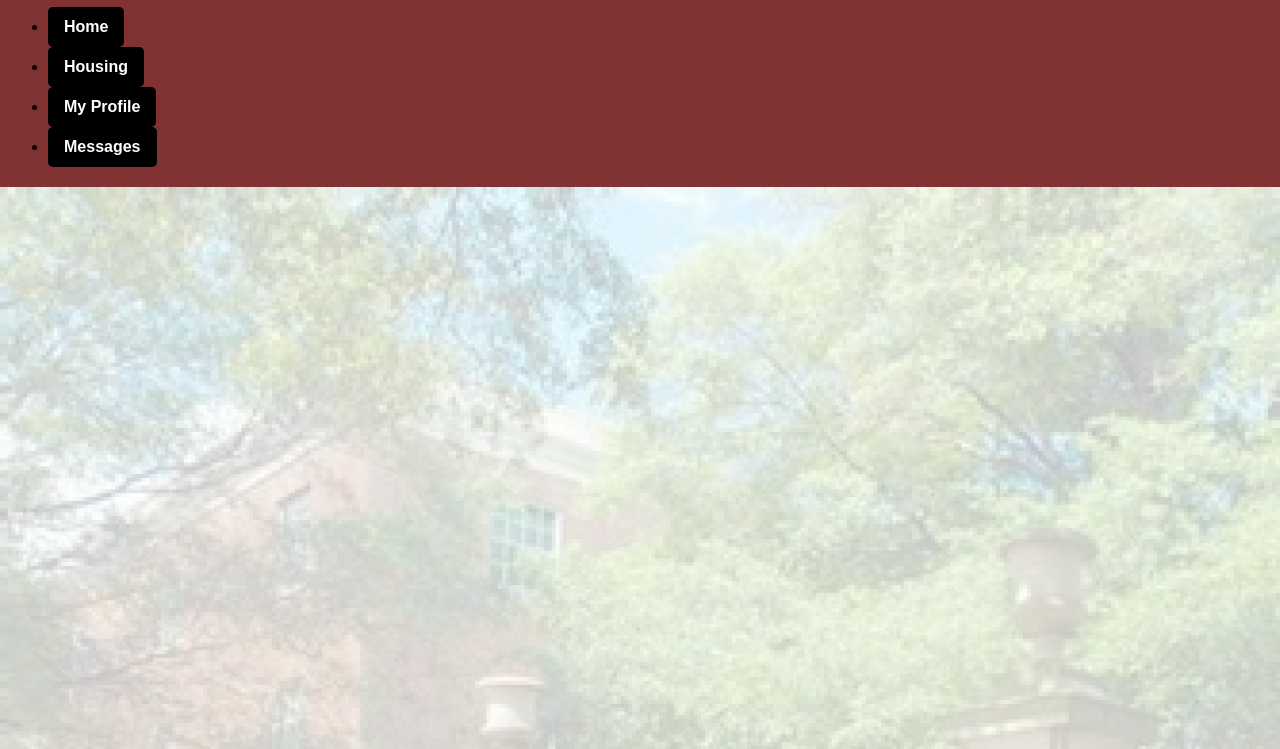
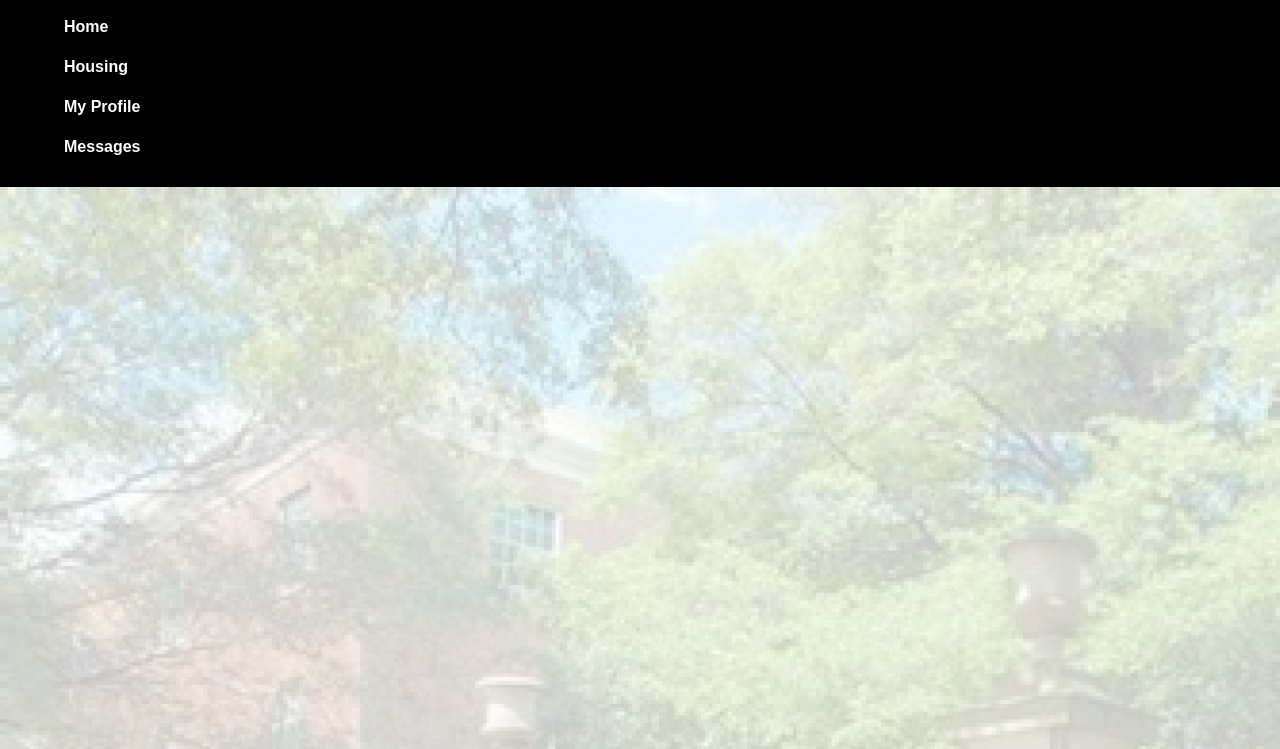
Before and after one commit to GwendalynKrauss/RoommateMatch, a plain HTML site: page index.html in a window 1280 px wide. Shown: the part 122-871 px from the top of the page. Drawn offline with Linux system fonts and the light colour scheme.

Commit message:
Update RoommateStyleSheetFinal.css

```diff
--- a/RoommateStyleSheetFinal.css
+++ b/RoommateStyleSheetFinal.css
@@ -12,7 +12,7 @@ html, body {
 }
 
 header {
-    background-color: #813333;
+    background-color: #000000;
     padding: 0.25rem 0.5rem;
     position: relative;
     z-index: 2;
```
